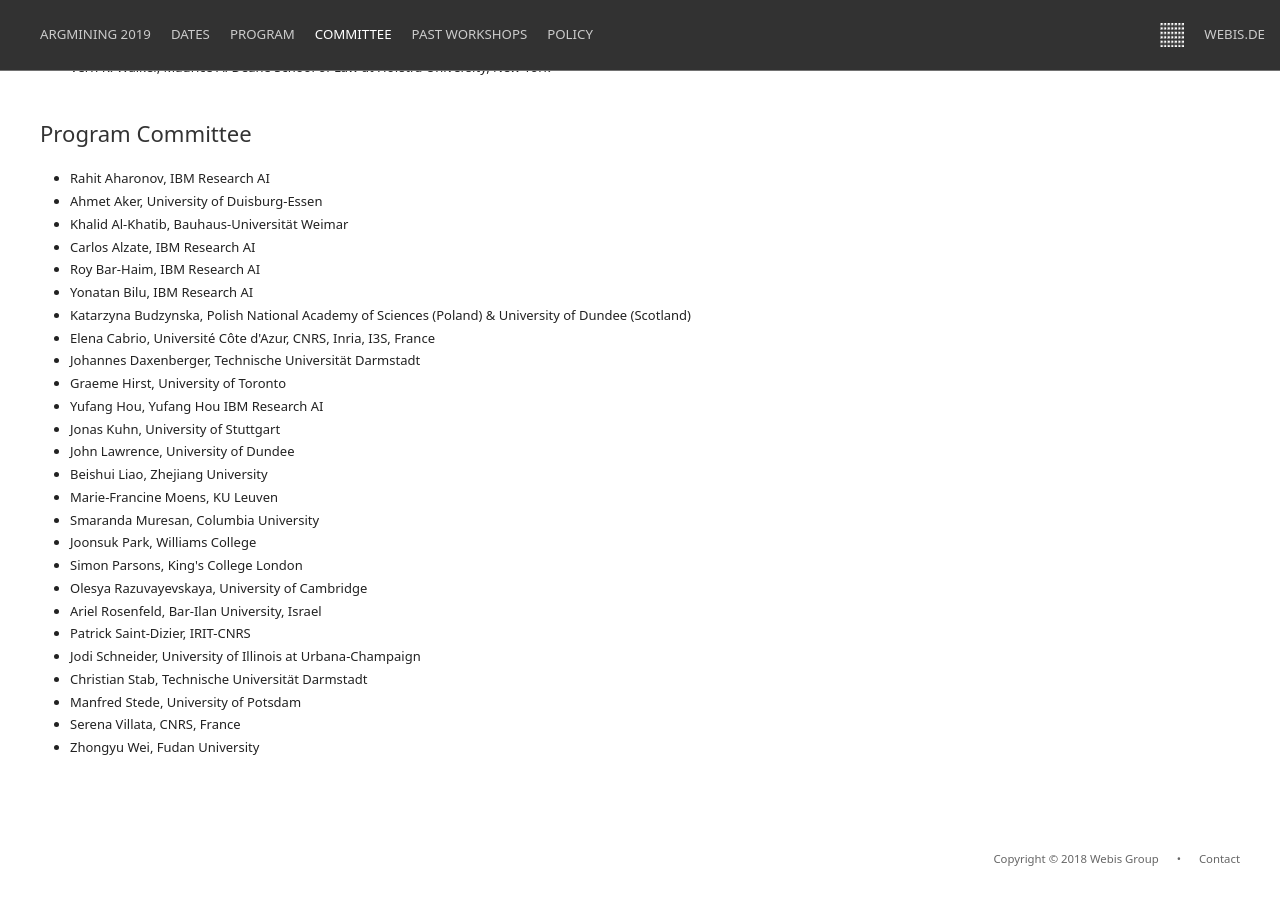
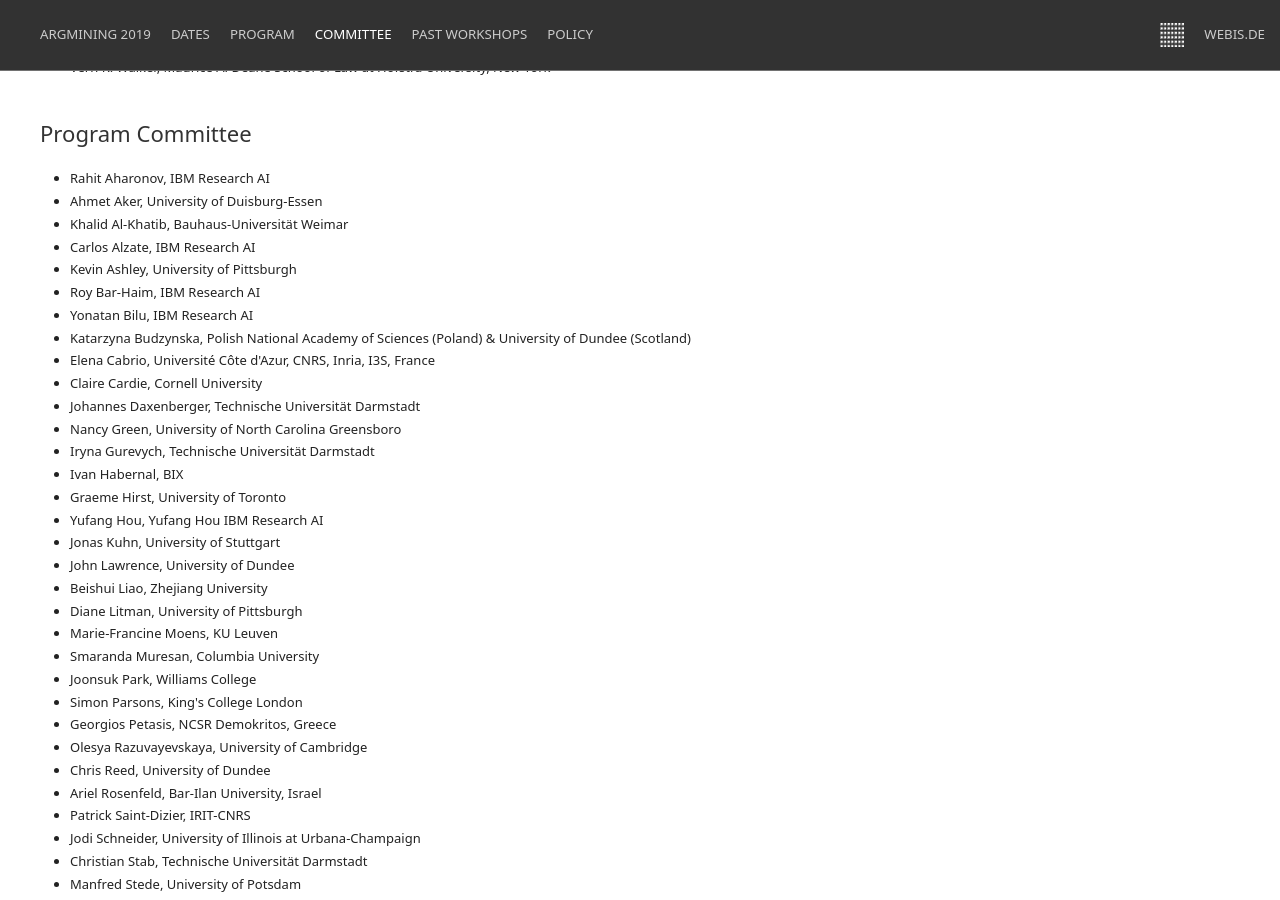
Before and after one commit to argmining19-webis-de/argmining19-webis-de.github.io, a Jekyll site: the page built from organizing-committee.html, in a window 1280 px wide and 900 px high, scrolled down 659 px. Built offline with Jekyll 4.4.1, drawn with Linux system fonts in a browser that asks for light colours; some of the changed text lies outside the part shown.

Commit message:
updated landing page and committee

```diff
--- a/index.html
+++ b/index.html
@@ -11,6 +11,9 @@ description: 6th Workshop on Argument Mining
     <div class="uk-container">
         <!-- Space for imagination -->
         <h1>About the workshop</h1>
-        <p>Argument mining (also, “argumentation mining”) is a relatively new research field within the rapidly evolving area of Computational Argumentation. The tasks pursued within this field are highly challenging with many important practical applications. These include automatically identifying argumentative structures within discourse, e.g., premises, conclusion, and argumentation scheme of each argument, as well as relationships between pairs of arguments and their components. </p>
+        <p>Argument mining (also known as "argumentation mining") is a young and emerging research area within computational linguistics. At its heart, argument mining involves the automatic identification of argumentative structures in free text, such as the conclusions, premises, and inference schemes of arguments as well as their interrelations and counter-considerations.</p>
+        <p>To date, researchers have investigated argument mining on genres such as legal documents, product reviews, news articles, online debates, user-generated web discourse, Wikipedia articles, academic literature, persuasive essays, tweets, and dialogues. Recently, also argument quality assessment came into focus. In addition, argument mining is inherently tied to stance and sentiment analysis, since every argument carries a stance towards its topic, often expressed with sentiment.</p>
+        <p>Argument mining gives rise to various practical applications of great importance. In particular, it provides methods that can find and visualize the main pro and con arguments in a text corpus - or even on in an argument search on the web - towards a topic or query of interest. In instructional contexts, written and diagrammed arguments represent educational data that can be mined for conveying and assessing students' command of course material. In information retrieval, argument mining is expected to play a salient role in the emerging field of conversational search. And with the IBM Debater, technology based on argument mining recently received a lot of media attention.</p>
+        <p>While solutions to basic tasks such as component segmentation and classification slowly become mature, many tasks remain largely unsolved, particularly in more open genres and topical domains. Success in argument mining requires interdisciplinary approaches informed by NLP technology, theories of semantics, pragmatics and discourse, knowledge of discourse in application domains, artificial intelligence, information retrieval, argumentation theory, and computational models of argumentation. </p>
     </div>
 </div>
--- a/organizing-committee.html
+++ b/organizing-committee.html
@@ -11,11 +11,10 @@ description: Committee
         <h1>Committee</h1>
         <h2>Organizing Committee</h2>
         <ul>
-            <li><a href= "https://webis.de/" target="_blank" >Benno Stein, </a>, Bauhaus-Universität, Weimar  <b>(co-chair)</b></li>
-            <li><a href= "https://cs.uni-paderborn.de/css/" target="_blank" >Henning Wachsmuth, </a>, Paderborn University <b>(co-chair)</b></li>
+            <li><a href= "https://webis.de/" target="_blank" >Benno Stein </a>, Bauhaus-Universität, Weimar  <b>(co-chair)</b></li>
+            <li><a href= "https://cs.uni-paderborn.de/css/" target="_blank" >Henning Wachsmuth </a>, Paderborn University <b>(co-chair)</b></li>
             <li>Kevin Ashley, University of Pittsburgh</li>
             <li>Claire Cardie, Cornell University</li>
-
             <li>Nancy Green, University of North Carolina Greensboro</li>
             <li>Iryna Gurevych, Technische Universität Darmstadt</li>
             <li>Ivan Habernal, BIX</li>
@@ -26,38 +25,58 @@ description: Committee
         </ul>
         <h2>Program Committee</h2>
         <ul>
+
+
+
+
+
+
+
+
+
+
+
+
+
+
             <li>Rahit Aharonov, IBM Research AI</li>
             <li>Ahmet Aker, University of Duisburg-Essen</li>
             <li>Khalid Al-Khatib, Bauhaus-Universität Weimar</li>
             <li>Carlos Alzate, IBM Research AI</li>
+            <li>Kevin Ashley, University of Pittsburgh</li> <!---->
 
             <li>Roy Bar-Haim, IBM Research AI</li>
             <li>Yonatan Bilu, IBM Research AI</li>
             <li>Katarzyna Budzynska, Polish National Academy of Sciences (Poland) & University of Dundee (Scotland)</li>
             <li>Elena Cabrio, Université Côte d'Azur, CNRS, Inria, I3S, France</li>
+            <li>Claire Cardie, Cornell University</li><!---->
             <li>Johannes Daxenberger, Technische Universität Darmstadt</li>
-
+            <li>Nancy Green, University of North Carolina Greensboro</li><!---->
+            <li>Iryna Gurevych, Technische Universität Darmstadt</li><!---->
+            <li>Ivan Habernal, BIX</li><!---->
             <li>Graeme Hirst, University of Toronto</li>
             <li>Yufang Hou, Yufang	Hou	IBM Research AI</li>
             <li>Jonas Kuhn, University of Stuttgart</li>
             <li>John Lawrence, University of Dundee</li>
             <li>Beishui Liao, Zhejiang University</li>
+            <li>Diane Litman, University of Pittsburgh</li><!---->
 
             <li>Marie-Francine Moens, KU Leuven</li>
             <li>Smaranda Muresan,	Columbia University</li>
             <li>Joonsuk Park, Williams College</li>
             <li>Simon Parsons, King's College London</li>
-
+            <li>Georgios Petasis, NCSR Demokritos, Greece</li><!---->
             <li>Olesya Razuvayevskaya, University of Cambridge</li>
 
-            <li>Ariel	Rosenfeld, Bar-Ilan University, Israel</li>
+            <li>Chris Reed, University of Dundee</li><!---->
+            <li>Ariel Rosenfeld, Bar-Ilan University, Israel</li>
             <li>Patrick Saint-Dizier, IRIT-CNRS</li>
-            <li>Jodi	Schneider, University of Illinois at Urbana-Champaign</li>
+            <li>Jodi Schneider, University of Illinois at Urbana-Champaign</li>
             <li>Christian Stab,	Technische Universität Darmstadt</li>
             <li>Manfred Stede, University of Potsdam</li>
             <li>Serena Villata,	CNRS, France</li>
 
-
+            <li>Vern R. Walker,	Maurice A. Deane School of Law at Hofstra University, New York</li><!---->
             <li>Zhongyu Wei, Fudan University</li>
 
         </ul>
```
